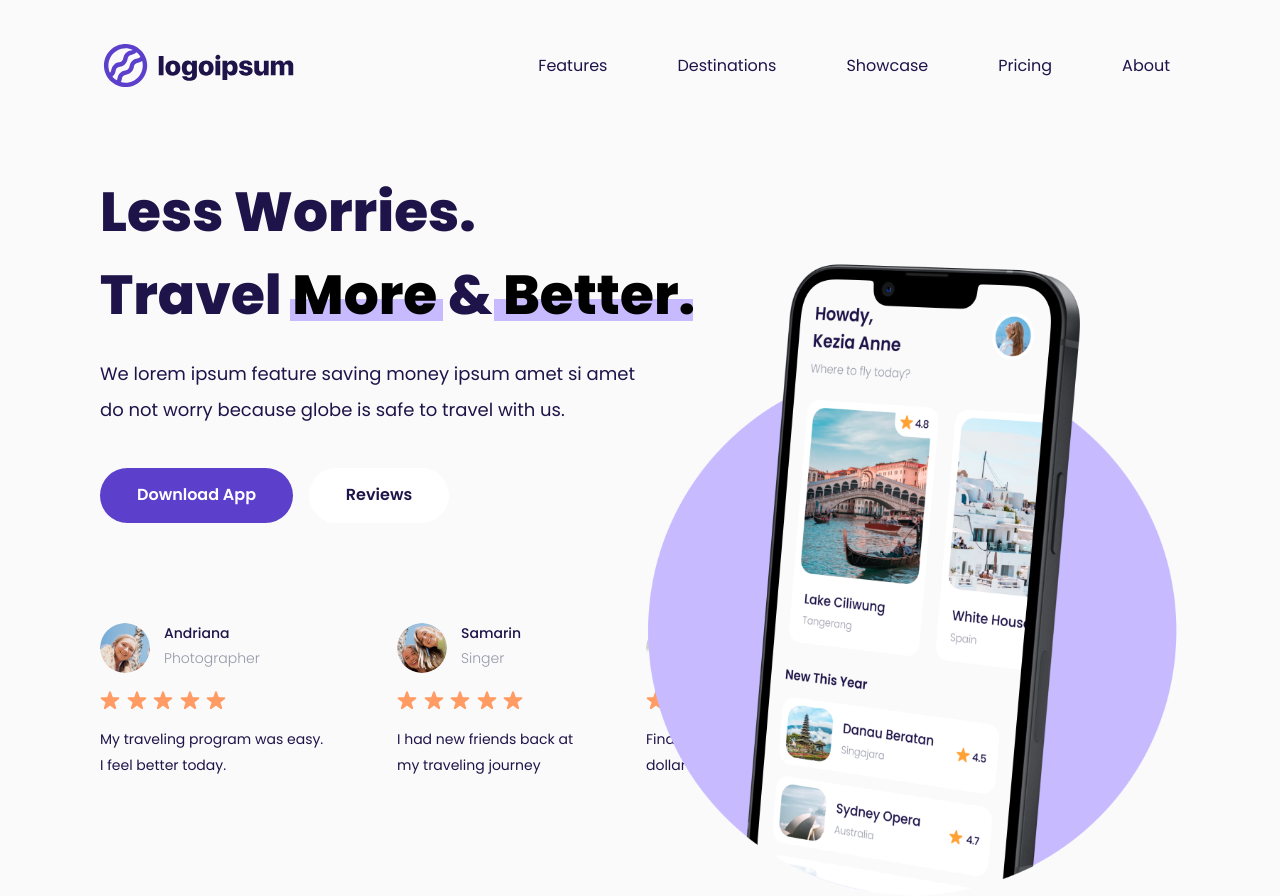
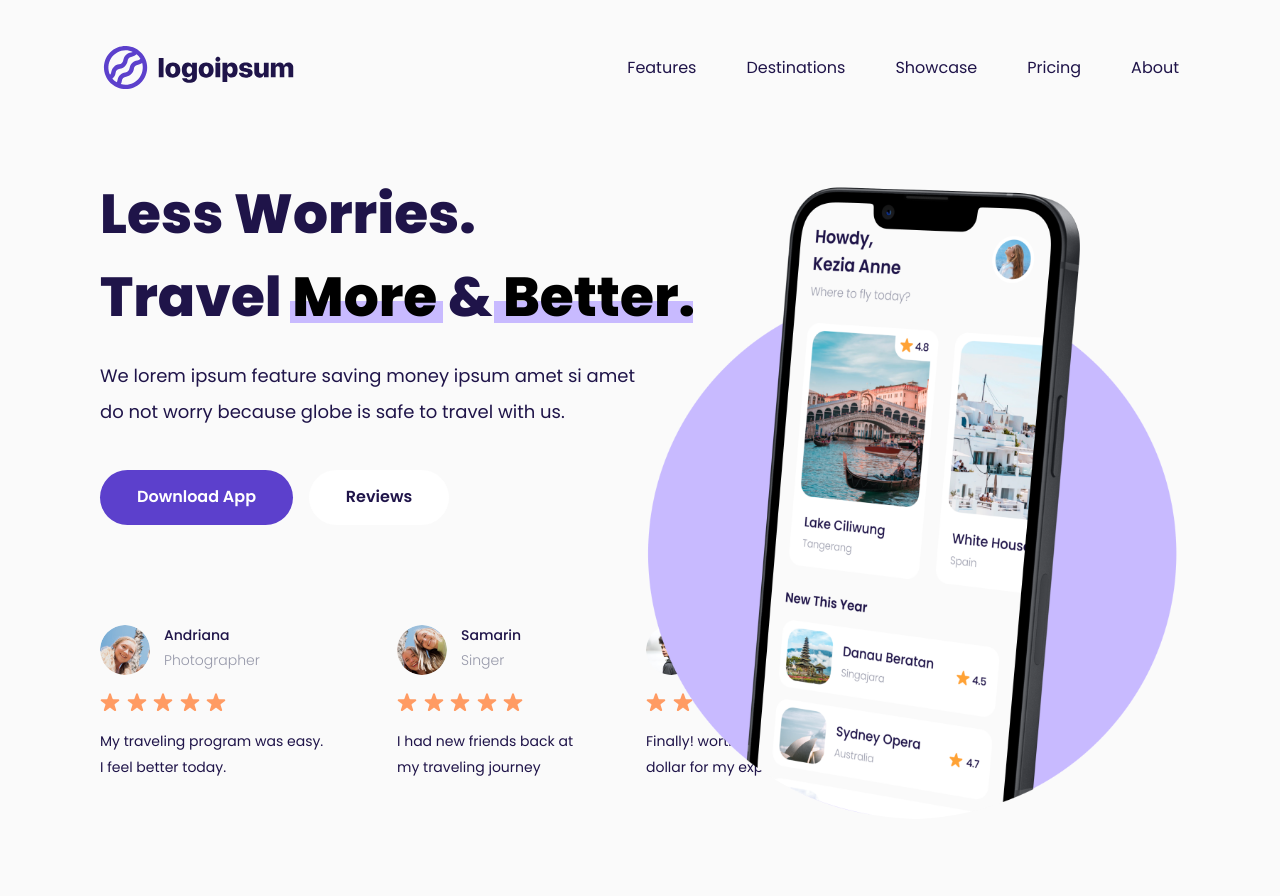
Before and after one commit to cakfan/headers-airplane, a website: page src/v2.html in a window 1280 px wide. After the commit the page ends 819 px from the top, so only its background shows below. Drawn offline with Linux system fonts and the light colour scheme.

Commit message:
fix: navbar size

```diff
--- a/src/input.css
+++ b/src/input.css
@@ -17,7 +17,7 @@
   --color-accent: var(--accent);
   --color-muted: var(--muted);
   --shadow-primary: 0 4px 10px 0 rgba(92, 64, 204, 0.8);
-  --shadow-secondary: 0 4px 10px 0 rgba(150, 152, 169, 0.8);
+  --shadow-secondary: 0 4px 10px 0 rgba(150, 152, 169, 0.2);
 }
 
 @layer base {
--- a/src/v2.html
+++ b/src/v2.html
@@ -9,8 +9,8 @@
   </head>
   <body>
     <header class="flex justify-center">
-      <div class="w-[1512px] px-[100px]">
-        <nav class="flex items-center justify-between mt-10">
+      <div class="w-[1512px]">
+        <nav class="pl-[100px] pr-[101px] flex items-center mt-[42px]">
           <a href="#" class="h-[51px] w-[197.63px] shrink-0">
             <img
               src="./assets/images/icons/logo.svg"
@@ -18,39 +18,41 @@
               class="h-[51px] w-[197.63px]"
             />
           </a>
-          <ul class="flex items-center gap-[50px] text-[16px] leading-6">
+          <ul
+            class="ml-auto flex items-center justify-end text-end gap-[50px] text-[16px] leading-6"
+          >
             <li>
               <a
                 href="#"
-                class="min-w-fit px-2.5 py-1 transition-all duration-300 hover:font-semibold"
+                class="min-w-fit transition-all duration-300 hover:font-semibold"
                 >Features</a
               >
             </li>
             <li>
               <a
                 href="#"
-                class="min-w-fit px-2.5 py-1 transition-all duration-300 hover:font-semibold"
+                class="min-w-fit transition-all duration-300 hover:font-semibold"
                 >Destinations</a
               >
             </li>
             <li>
               <a
                 href="#"
-                class="min-w-fit px-2.5 py-1 transition-all duration-300 hover:font-semibold"
+                class="min-w-fit transition-all duration-300 hover:font-semibold"
                 >Showcase</a
               >
             </li>
             <li>
               <a
                 href="#"
-                class="min-w-fit px-2.5 py-1 transition-all duration-300 hover:font-semibold"
+                class="min-w-fit transition-all duration-300 hover:font-semibold"
                 >Pricing</a
               >
             </li>
             <li>
               <a
                 href="#"
-                class="min-w-fit px-2.5 py-1 transition-all duration-300 hover:font-semibold"
+                class="min-w-fit transition-all duration-300 hover:font-semibold"
                 >About</a
               >
             </li>
@@ -60,9 +62,9 @@
     </header>
 
     <!-- hero -->
-    <section class="flex justify-center mt-[79px]">
+    <section class="flex justify-center">
       <div class="relative w-[1512px]">
-        <div class="absolute left-[100px]">
+        <div class="absolute left-[100px] top-[79px]">
           <div class="flex flex-col">
             <h1
               class="relative w-[596px] text-[55px] leading-[83px] font-extrabold"
```
Also changed, not shown: src/index.html (+5 -5 lines), src/v3.html (+5 -5 lines), src/output.css.
